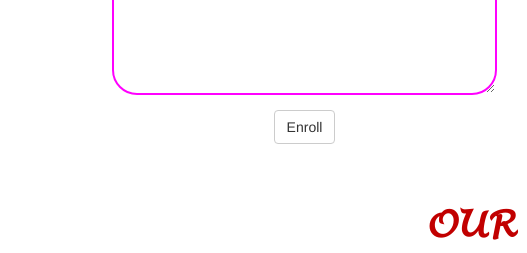
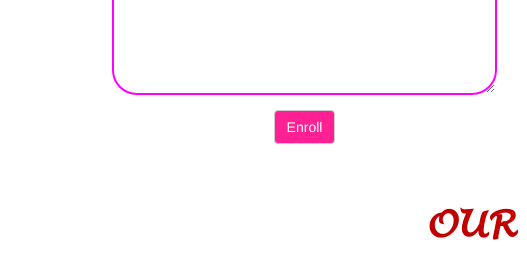
Before and after one commit to reddymahendra52/D2-Media-HostedVersion, a plain HTML site: page index.html in a window 1280 px wide. Shown: the part 2067-2320 px from the top of the page, 0-527 px from the left. Drawn offline with nearby package versions, Linux system fonts and the light colour scheme.

Commit message:
Update new.css

```diff
--- a/css/new.css
+++ b/css/new.css
@@ -96,8 +96,10 @@ li>img {
     height: 100vh;
     background-size: cover;
 }
-
-
+#sub{
+    background-color:#ff2093;
+    color:#ffffff;
+}
 #section {
     height: 100vh;
 }
```
